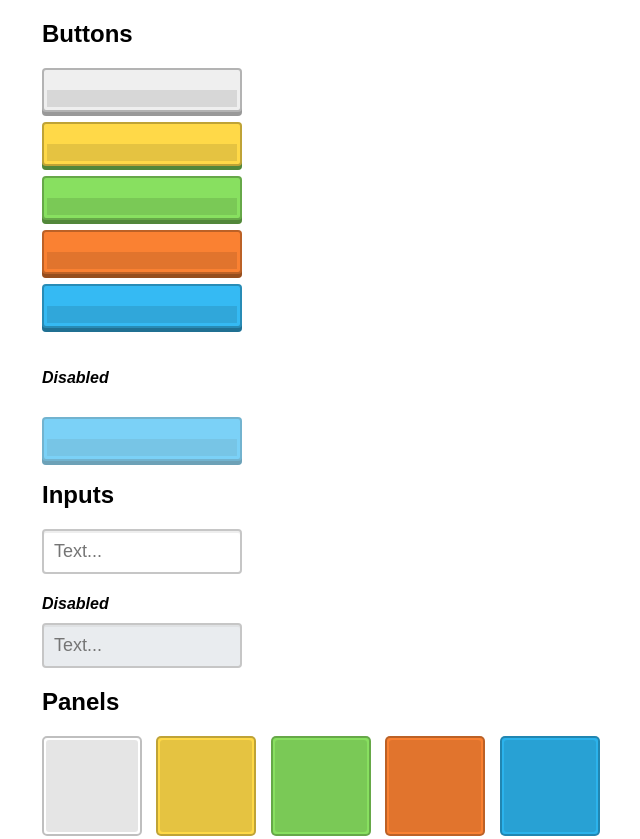
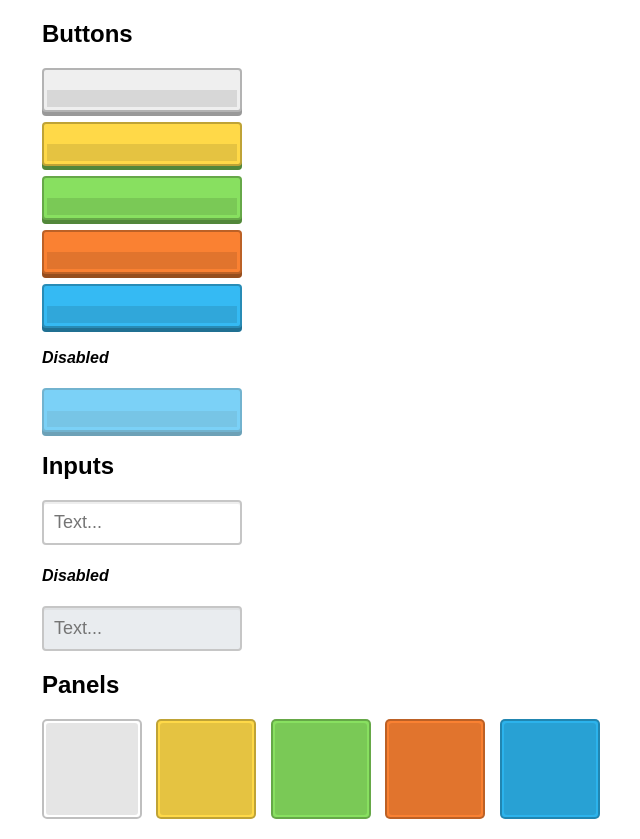
Before and after one commit to pixel-survival/ps-gui, a website: page index.html in a window 1280 px wide. Shown: the top 839 px of the page, without its empty margins (22-662 px from the left). Drawn offline with Linux system fonts and the light colour scheme.

Commit message:
update examples

```diff
--- a/index.html
+++ b/index.html
@@ -22,11 +22,11 @@
             width: 200px;
         }
 
-        .buttons > * {
+        .buttons button {
             padding: 20px 0px;
         }
 
-        .buttons > *, .inputs > * {
+        .buttons button, .inputs input {
             display: block;
             margin-bottom: 10px;
         }
```
